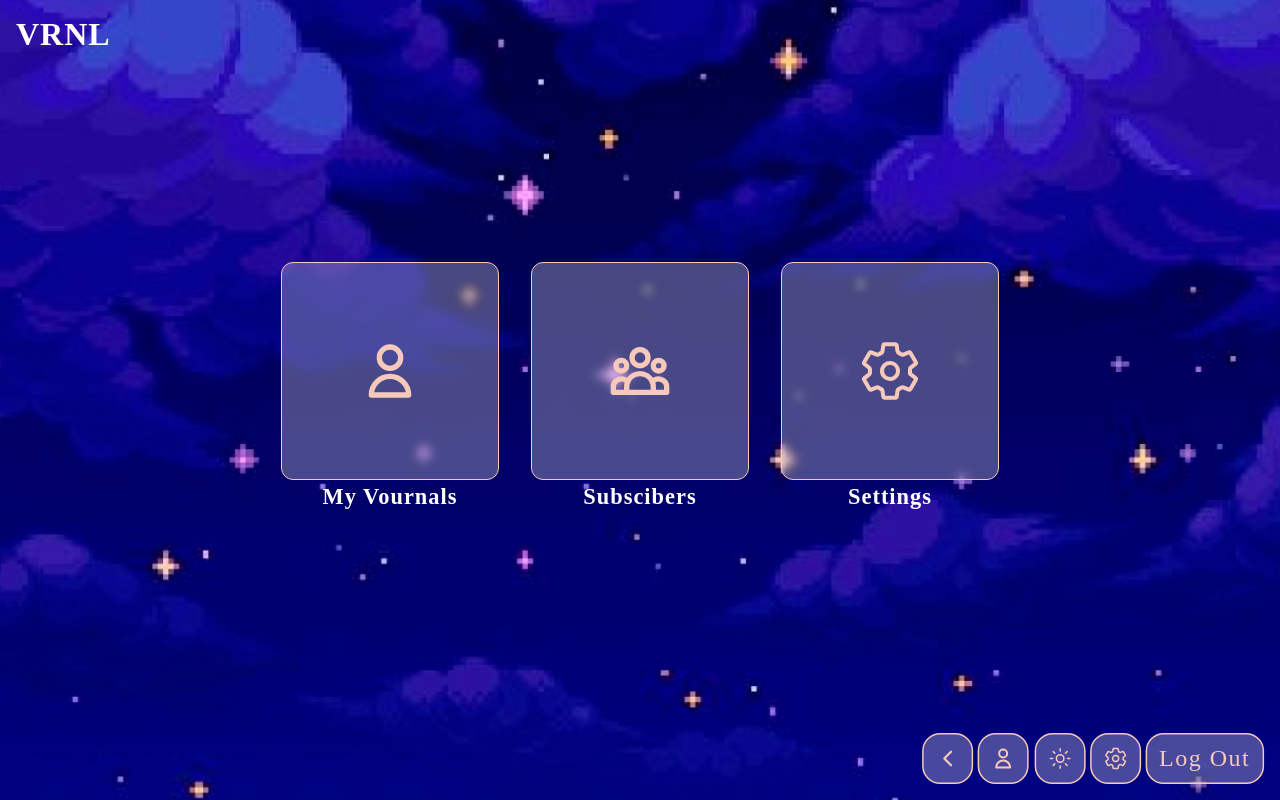
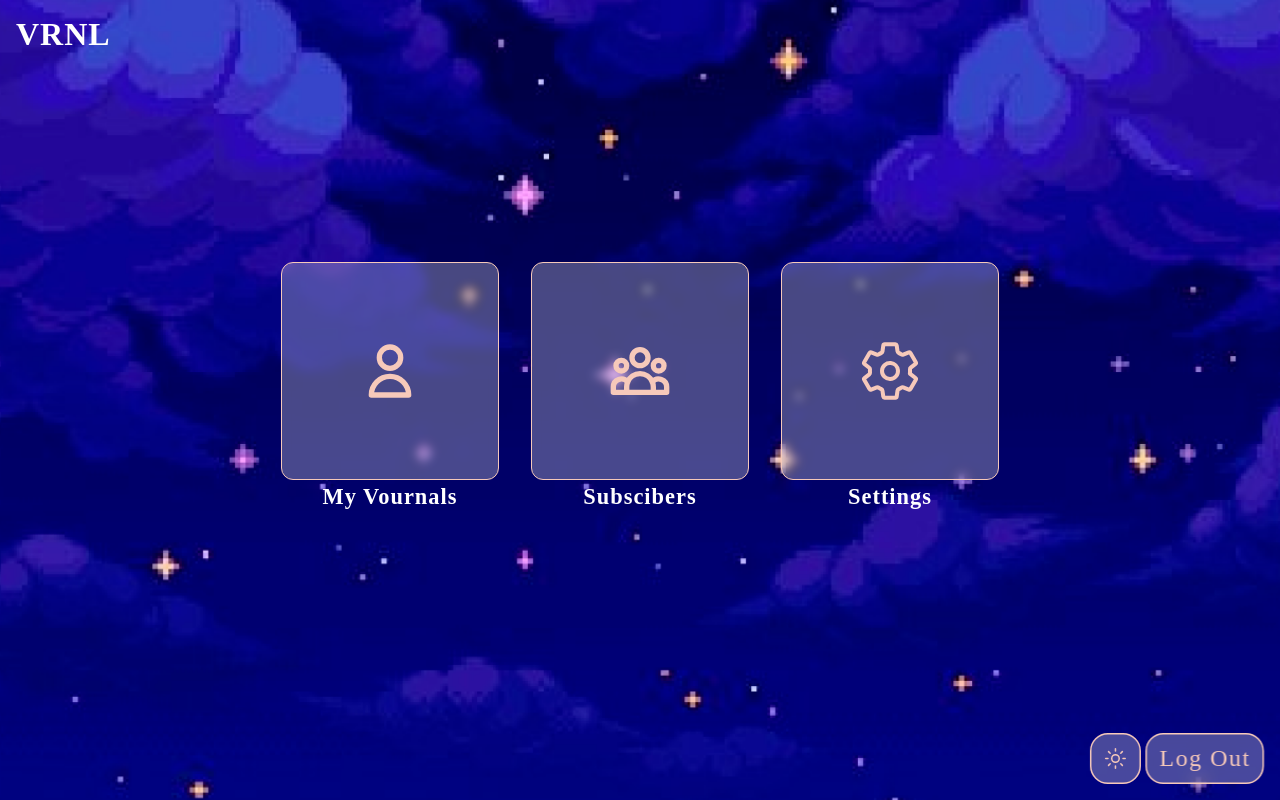
Before and after one commit to reynaldos/VRNL, a React (Create React App) app in the folder client/: page / in a window 1280 px wide. Built offline with nearby package versions, Linux system fonts and the light colour scheme; a web font is replaced by a local one.

Commit message:
bottom nav complete

```diff
--- a/client/src/components/BottomNavbar.js
+++ b/client/src/components/BottomNavbar.js
@@ -7,58 +7,75 @@ import {
   IoSettingsOutline } from "react-icons/io5";
 
   import {
-    // HiOutlineUserGroup,
+    HiOutlineUserGroup,
     HiOutlineUser
   } from "react-icons/hi";
 
-
+import { Link,useLocation } from "react-router-dom";
 
 export const BottomNavbar = ({isDarkMode, setDarkMode}) => {
+  const location = useLocation().pathname;
 
-  const btnActions = [
-    {
-      title: 'Back',
-      icon: <IoChevronBack/>,
-      action: ()=>{}
-    },
-    {
-      title: 'Toggle Dashboard',
-      icon: <HiOutlineUser/>,
-      action: ()=>{}
-    },
-    {
-      title: 'Toggle Dark Mode',
-      icon: isDarkMode ? <IoSunnyOutline/> : <IoMoonOutline/>,
-      action: ()=>{
-        setDarkMode(old=>!old)
-      }
-    },
-    {
-      title: 'Settings',
-      icon: <IoSettingsOutline/>,
-      action: ()=>{}
-    },
-    {
-      title: 'Log Out',
-      icon: '',
-      action: ()=>{}
-    },
-  ]
+  return (
+    <>
+    {location !== `/signin` &&
+
+        <Container>
+      <Wrapper>
+
+        {location !== `/` &&
+        <>
+        {/* go back btn */}
+        <Link to=".." relative="path">
+          <Btn name={'back'}>
+            <BtnContent>
+              <IoChevronBack/>
+            </BtnContent>
+          </Btn>
+        </Link>
+
+        {/* toggle dashboard view */}
+        <Link to={location === '/myvournals' ? 'subscribers': 'myvournals'}>
+          <Btn name={'Toggle Dashboard'}>
+            <BtnContent>
+             {location === '/myvournals' ? <HiOutlineUserGroup/> : <HiOutlineUser/>}
+            </BtnContent>
+          </Btn>
+        </Link>
+
+          </>}
+
+        {/* toggle dark mode */}
+        <Btn name={'Toggle Dark Mode'}
+            onClick={(e)=>{setDarkMode(old=>!old)}} >
+          <BtnContent>
+            {isDarkMode ? <IoSunnyOutline/> : <IoMoonOutline/>}
+          </BtnContent>
+        </Btn>
+
+        {/* settings */}
+        {/* <Link to='settings'>
+          <Btn name={'Settings'}>
+            <BtnContent>
+                <IoSettingsOutline/>
+            </BtnContent>
+          </Btn>
+        </Link> */}
 
 
 
-  return (
-    <Container>
-      <Wrapper>
-        {btnActions.map((btnInfo, i)=>{
-          return <Btn key={i} onClick={()=>{btnInfo.action()}} name={btnInfo.title}>
-                <BtnContent>{i === btnActions.length-1 ? btnInfo.title : ''}
-                    {btnInfo.icon}
-                </BtnContent>
+        {/* log out */}
+        <Link to={'signin'}
+          style={{textDecoration: 'none'}}>
+          <Btn name={'Log Out'}>
+            <BtnContent>Log Out</BtnContent>
           </Btn>
-        })}
+        </Link>
       </Wrapper>
     </Container>
+
+  }
+  </>
   )
 }
 
@@ -96,9 +113,11 @@ const Btn = styled.button`
 	cursor: pointer;
 	outline: inherit;
 
-  display: grid;
-  place-content: center;
+  display: flex;
+  align-items:center;
+  justify-content:center;
 
+  backdrop-filter: ${({theme})=>theme.blur};
 
 `
 
@@ -108,6 +127,4 @@ const BtnContent = styled.div`
   place-content: center;
   line-height: 1rem;
   font-size: 1rem;
-
-
 `
```
